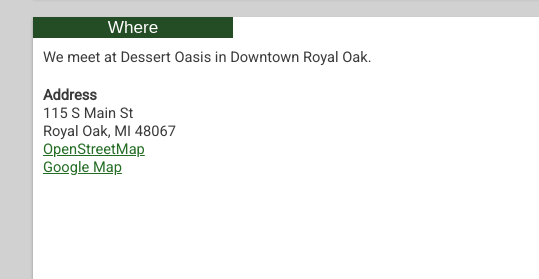
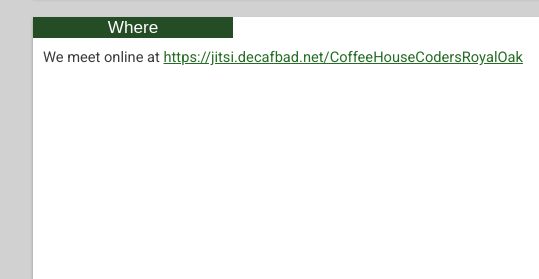
Before and after one commit to coffeehousecoders/royaloak.coffeehousecoders.com, a plain HTML site: page index.html in a window 1280 px wide. Shown: the part 241-520 px from the top of the page, 132-671 px from the left. Drawn offline with Linux system fonts and the light colour scheme; a web font is replaced by a local one.

Commit message:
Removing Dessert Oasis in favor of online

```diff
--- a/index.html
+++ b/index.html
@@ -27,13 +27,14 @@
             <div class="map">
                 <iframe width="425" height="350" frameborder="0" scrolling="no" marginheight="0" marginwidth="0" src="https://www.openstreetmap.org/export/embed.html?bbox=-83.14560681581499%2C42.48860064206821%2C-83.14253568649293%2C42.49017700245082&amp;layer=mapnik&amp;marker=42.48938981615904%2C-83.14406991004944" style="border: 1px solid black"></iframe><br/><small><a href="https://www.openstreetmap.org/?mlat=42.48939&amp;mlon=-83.14407#map=19/42.48939/-83.14407">View Larger Map</a></small>
             </div>
-            <p>We meet at Dessert Oasis in Downtown Royal Oak.</p>
+            <!--<p>We meet at Dessert Oasis in Downtown Royal Oak.</p>-->
 
-            <h4 class="address">Address</h4>
-            <p>115 S Main St</p>
-            <p>Royal Oak, MI 48067</p>
-            <p><a href="https://www.openstreetmap.org/?mlat=42.48939&mlon=-83.14407#map=19/42.48939/-83.14407">OpenStreetMap</a></p>
-            <p><a href="https://goo.gl/maps/7x6iMJzwP6imLdgh7" title="View on Google Maps">Google Map</a></p>
+            <!--<h4 class="address">Address</h4>-->
+            <!--<p>115 S Main St</p>-->
+            <!--<p>Royal Oak, MI 48067</p>-->
+            <!--<p><a href="https://www.openstreetmap.org/?mlat=42.48939&mlon=-83.14407#map=19/42.48939/-83.14407">OpenStreetMap</a></p>-->
+            <!--<p><a href="https://goo.gl/maps/7x6iMJzwP6imLdgh7" title="View on Google Maps">Google Map</a></p>-->
+            <p> We meet online at <a href="https://jitsi.decafbad.net/CoffeeHouseCodersRoyalOak">https://jitsi.decafbad.net/CoffeeHouseCodersRoyalOak</a></p>
         </section>
         <section>
             <h3>Contact</h3>
```
